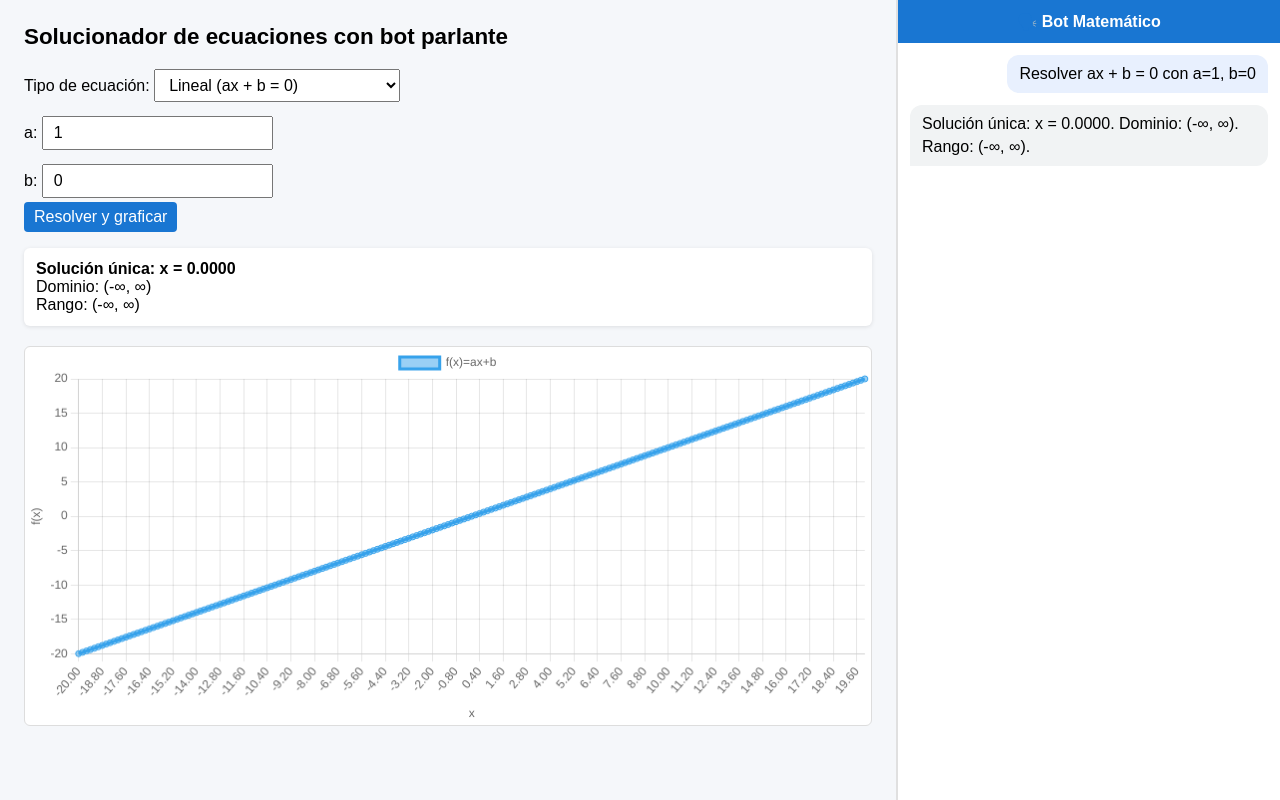
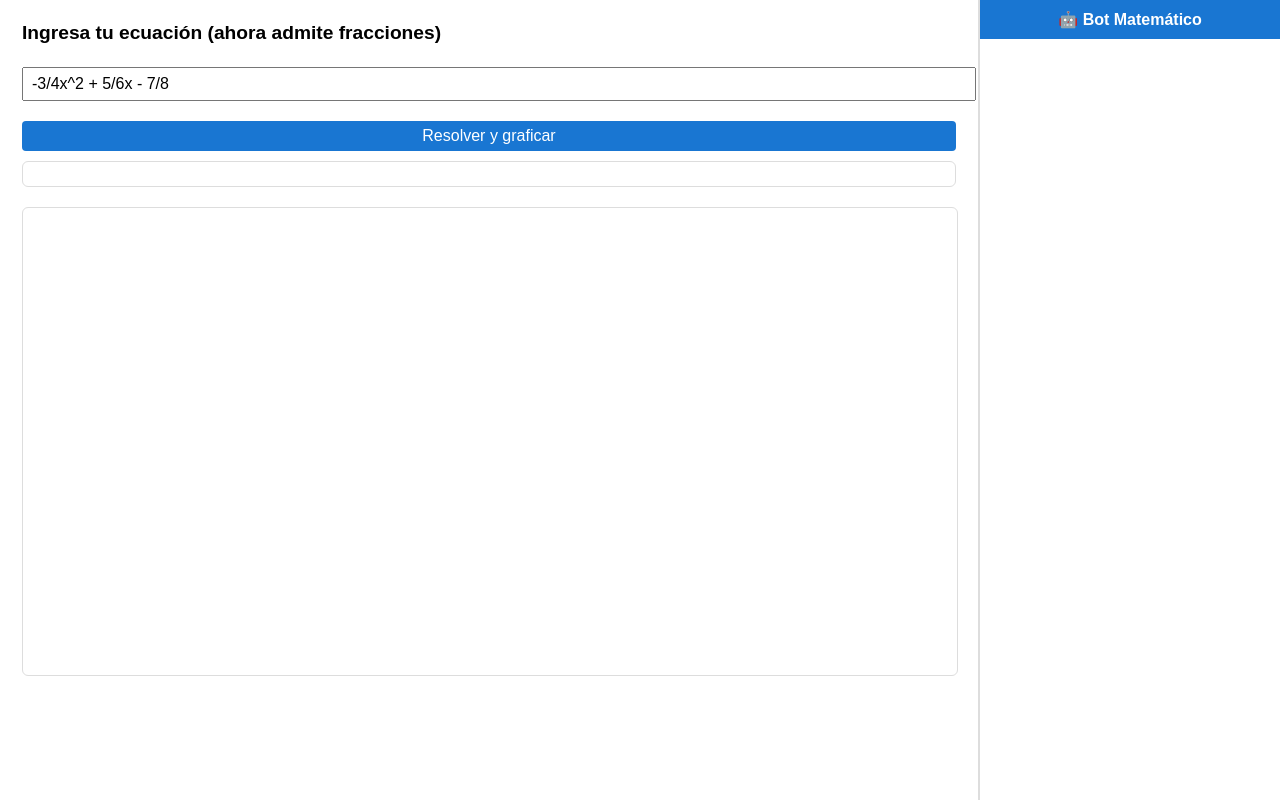
Before and after one commit to Nicolas2005593/Calculo, a plain HTML site: page index.html in a window 1280 px wide. Drawn offline with nearby package versions, Linux system fonts and the light colour scheme.

Commit message:
Update index.html

```diff
--- a/index.html
+++ b/index.html
@@ -2,237 +2,52 @@
 <html lang="es">
 <head>
 <meta charset="UTF-8">
-  <title>Solucionador + Bot parlante</title>
+<title>Ecuaciones con fracciones + bot parlante</title>
 <script src="https://cdn.jsdelivr.net/npm/chart.js"></script>
 <style>
-    *{box-sizing:border-box}
-    body{
-      font-family:Arial,Helvetica,sans-serif;
-      margin:0;
-      padding:0;
-      background:#f5f7fa;
-      display:flex;
-      min-height:100vh;
-    }
-    /* Panel principal */
-    .panel{
-      flex:1 1 70%;
-      padding:24px;
-    }
-    h1{margin-top:0;font-size:1.4rem}
-    label{display:block;margin-top:10px}
-    input,select,button{
-      padding:6px 10px;
-      font-size:1rem;
-      margin-top:4px
-    }
-    button{
-      cursor:pointer;
-      border:none;
-      background:#1976D2;
-      color:#fff;
-      border-radius:4px
-    }
+  body{margin:0;font-family:Arial,Helvetica,sans-serif;display:flex;height:100vh}
+  .panel{flex:1;padding:22px;overflow:auto}
+  h1{font-size:1.2rem;margin-top:0}
+  input,button{font-size:1rem;padding:6px 8px;margin:10px 0;width:100%}
+  button{background:#1976d2;color:#fff;border:none;border-radius:4px;cursor:pointer}
   button:hover{background:#145ca3}
-    #resultados{
-      margin-top:16px;
-      background:#fff;
-      padding:12px;
-      border-radius:6px;
-      box-shadow:0 1px 4px rgba(0,0,0,.1)
-    }
-    canvas{width:100%;max-height:380px;margin-top:20px;background:#fff;border:1px solid #ddd;border-radius:6px}
-
-    /* Chat bot */
-    .chat-container{
-      flex:1 1 30%;
-      border-left:2px solid #e0e0e0;
-      display:flex;
-      flex-direction:column;
-      background:#ffffff;
-    }
-    .chat-header{
-      background:#1976D2;
-      color:#fff;
-      padding:12px;
-      text-align:center;
-      font-weight:bold;
-    }
-    .chat-body{
-      flex:1;
-      padding:12px;
-      overflow-y:auto;
-    }
-    .msg{
-      margin-bottom:12px;
-      line-height:1.4;
-    }
-    .user{
-      text-align:right;
-    }
-    .user span{
-      background:#e8f0fe;
-      padding:8px 12px;
-      border-radius:12px 12px 0 12px;
-      display:inline-block;
-    }
-    .bot span{
-      background:#f1f3f4;
-      padding:8px 12px;
-      border-radius:12px 12px 12px 0;
-      display:inline-block;
-    }
+  #resultados{background:#fff;border:1px solid #ddd;padding:12px;border-radius:6px}
+  canvas{width:100%;background:#fff;border:1px solid #ddd;border-radius:6px;margin-top:20px}
+  .chat-container{flex:0 0 300px;border-left:2px solid #ddd;background:#fff;display:flex;flex-direction:column}
+  .chat-header{background:#1976d2;color:#fff;text-align:center;padding:10px;font-weight:bold}
+  .chat-body{flex:1;overflow:auto;padding:10px}
+  .msg{margin-bottom:12px;line-height:1.4}
+  .user span{background:#cce5ff;padding:8px 12px;border-radius:10px 10px 0 10px;display:inline-block;float:right}
+  .bot  span{background:#eee;padding:8px 12px;border-radius:10px 10px 10px 0;display:inline-block}
 </style>
 </head>
 <body>
 
-  <!-- Panel principal -->
 <div class="panel">
-    <h1>Solucionador de ecuaciones con bot parlante</h1>
-
-    <label>Tipo de ecuación:
-      <select id="tipo">
-        <option value="lineal">Lineal (ax + b = 0)</option>
-        <option value="cuadratica">Cuadrática (ax² + bx + c = 0)</option>
-      </select>
-    </label>
-
-    <label>a: <input type="number" id="a" value="1" step="any"></label>
-    <label>b: <input type="number" id="b" value="0" step="any"></label>
-    <label id="cLabel" style="display:none;">c: <input type="number" id="c" value="0" step="any"></label>
-
+  <h1>Ingresa tu ecuación (ahora admite fracciones)</h1>
+  <input type="text" id="ecuacion" value="-3/4x^2 + 5/6x - 7/8">
   <button onclick="resolver()">Resolver y graficar</button>
 
   <div id="resultados"></div>
   <canvas id="grafico"></canvas>
 </div>
 
-  <!-- Chat bot -->
 <div class="chat-container">
-    <div class="chat-header">🗣️ Bot Matemático</div>
-    <div id="chat" class="chat-body">
-      <!-- Mensajes dinámicos -->
-    </div>
+  <div class="chat-header">🤖 Bot Matemático</div>
+  <div id="chat" class="chat-body"></div>
 </div>
 
 <script>
-  const tipoSelect   = document.getElementById('tipo');
-  const cLabel       = document.getElementById('cLabel');
-  const chatBody     = document.getElementById('chat');
-  const speechSynth  = window.speechSynthesis;
-  let chart; // gráfico Chart.js
+let chart;
+const chatBody = document.getElementById('chat');
 
-  // Mostrar/ocultar coeficiente c
-  tipoSelect.addEventListener('change', () => {
-    cLabel.style.display = tipoSelect.value === 'cuadratica' ? 'block' : 'none';
-  });
-
-  // Añade un mensaje al chat
-  function addMessage(sender, text){
-    const div   = document.createElement('div');
-    div.className = `msg ${sender}`;
+function addMsg(sender, text){
+  const div = document.createElement('div');
+  div.className = 'msg '+sender;
   div.innerHTML = `<span>${text}</span>`;
   chatBody.appendChild(div);
-    chatBody.scrollTop = chatBody.scrollHeight; // auto-scroll
+  chatBody.scrollTop = chatBody.scrollHeight;
 }
-
-  // Función para hacer hablar al bot
 function speak(text){
-    if(!'speechSynthesis' in window) return; // por si no soporta
-    const utter = new SpeechSynthesisUtterance(text);
-    utter.lang = 'es-ES';
-    utter.rate = 1;
-    speechSynth.cancel(); // corta cualquier voz anterior
-    speechSynth.speak(utter);
-  }
-
-  function resolver(){
-    const a = parseFloat(document.getElementById('a').value);
-    const b = parseFloat(document.getElementById('b').value);
-    const tipo = tipoSelect.value;
-    let c = 0;
-
-    // Validación
-    if(a === 0){
-      alert('El coeficiente a no puede ser 0.');
-      return;
-    }
-
-    // Mensaje del usuario al chat
-    addMessage('user', `Resolver ${tipo === 'lineal' ? 'ax + b = 0' : 'ax² + bx + c = 0'} con a=${a}, b=${b}${tipo==='cuadratica'?`, c=${document.getElementById('c').value}`:''}`);
-
-    // Cálculos
-    let soluciones = '', rangoString = '', dominioString = 'Dominio: (-∞, ∞)';
-    if(tipo === 'lineal'){
-      const x = -b / a;
-      soluciones = `Solución única: x = ${x.toFixed(4)}`;
-      rangoString = 'Rango: (-∞, ∞)';
-    }else{
-      c = parseFloat(document.getElementById('c').value);
-      const D = b*b - 4*a*c;
-      if(D > 0){
-        const x1 = (-b + Math.sqrt(D)) / (2*a);
-        const x2 = (-b - Math.sqrt(D)) / (2*a);
-        soluciones = `Dos soluciones reales: x₁ = ${x1.toFixed(4)}, x₂ = ${x2.toFixed(4)}`;
-      }else if(D === 0){
-        const x = -b/(2*a);
-        soluciones = `Una solución real doble: x = ${x.toFixed(4)}`;
-      }else{
-        const real = (-b/(2*a)).toFixed(4);
-        const imag = (Math.sqrt(-D)/(2*a)).toFixed(4);
-        soluciones = `Soluciones complejas: x = ${real} ± ${imag}i`;
-      }
-      const yVertex = -D/(4*a);
-      rangoString = a>0 ? `Rango: [${yVertex.toFixed(4)}, ∞)` : `Rango: (-∞, ${yVertex.toFixed(4)}]`;
-    }
-
-    // Mostrar texto en resultados
-    document.getElementById('resultados').innerHTML = `
-      <strong>${soluciones}</strong><br>
-      ${dominioString}<br>
-      ${rangoString}
-    `;
-
-    // Graficar
-    generarGrafico(a,b,c,tipo);
-
-    // Mensaje del bot
-    const botText = `${soluciones}. ${dominioString}. ${rangoString}.`;
-    addMessage('bot', botText);
-    speak(botText); // lo dice en voz alta
-  }
-
-  function generarGrafico(a,b,c,tipo){
-    const xs=[], ys=[];
-    for(let x=-20;x<=20;x+=0.2){
-      const y = (tipo==='lineal') ? a*x + b : a*x*x + b*x + c;
-      xs.push(x.toFixed(2));
-      ys.push(y);
-    }
-    if(chart) chart.destroy();
-    chart = new Chart(document.getElementById('grafico'),{
-      type:'line',
-      data:{
-        labels:xs,
-        datasets:[{
-          label: tipo==='lineal'?'f(x)=ax+b':'f(x)=ax²+bx+c',
-          data:ys,
-          fill:false,
-          tension:0.15
-        }]
-      },
-      options:{
-        responsive:true,
-        scales:{
-          x:{title:{display:true,text:'x'}},
-          y:{title:{display:true,text:'f(x)'}}
-        }
-      }
-    });
-  }
-
-  // Primera ejecución por defecto
-  resolver();
-</script>
-</body>
-</html>
+  if(!('speechSynthesis' in window)) return;
+  const u = new SpeechSynthesisUtterance(
```
Lines whose indentation alone changed are shown as unchanged.
